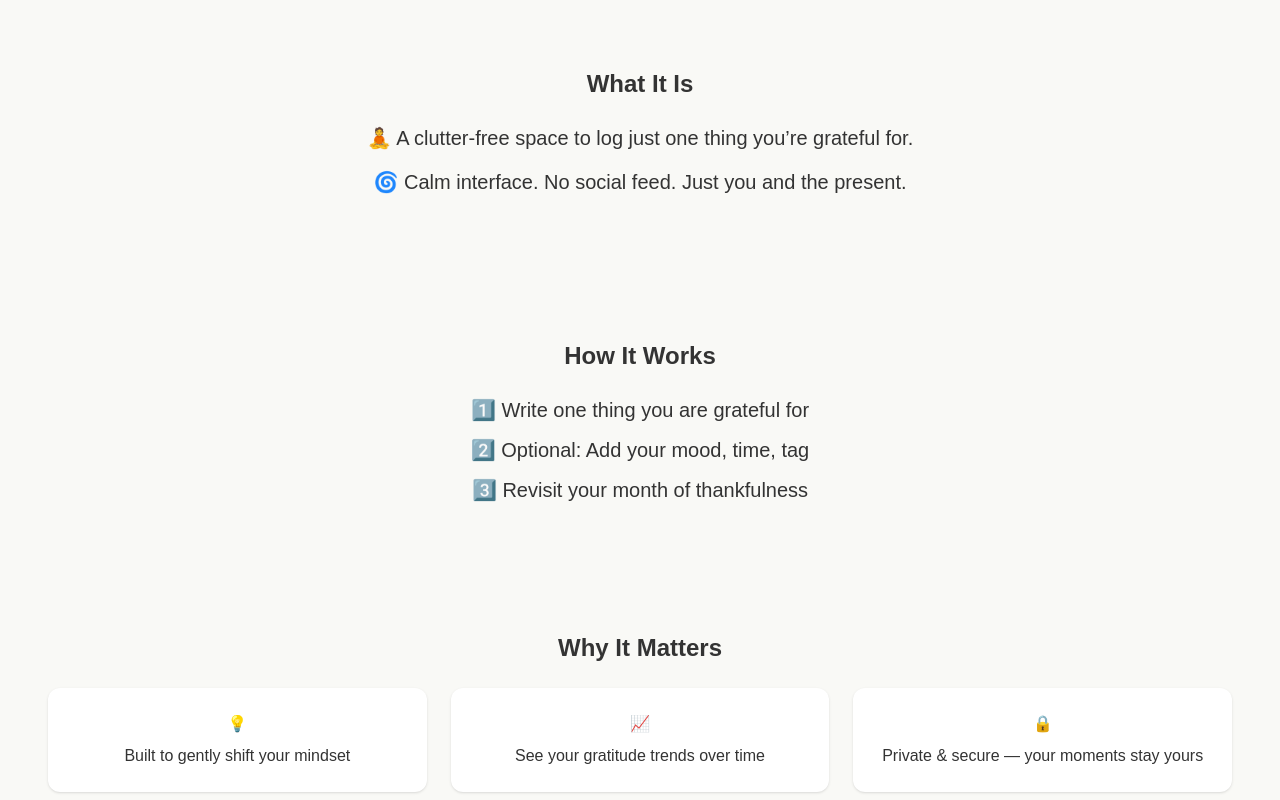
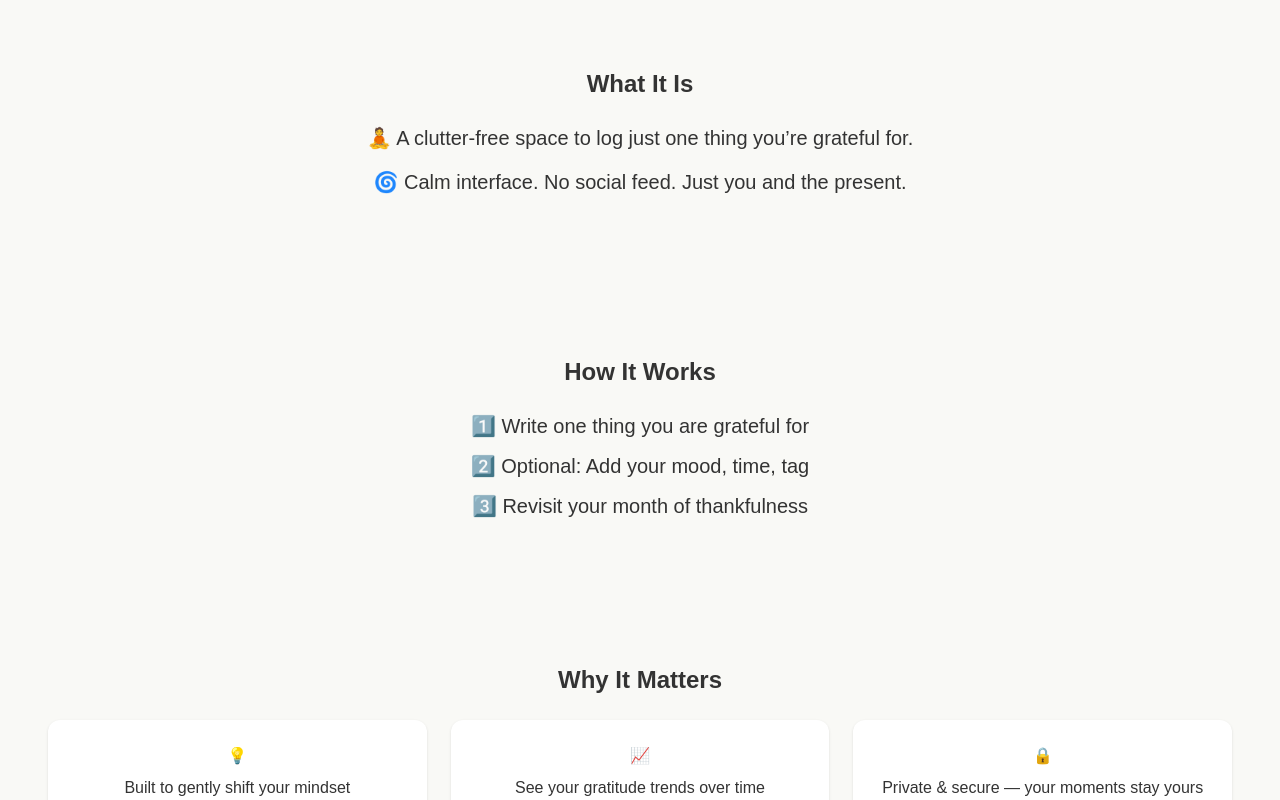
Before and after one commit to daydreamingprince/gratitrack-legacy, a Next.js app: page / in a window 1280 px wide. Shown: the part 536-1336 px from the top of the page. Built offline with nearby package versions, Linux system fonts and the light colour scheme.

Commit message:
refactor: align 'How It Works' section with consistent spacing and structure

```diff
--- a/app/page.tsx
+++ b/app/page.tsx
@@ -71,10 +71,15 @@ export default function home() {
 
 
        {/* How It Works Section */}
+       {/*
+        We use consistent py-20 for the breathing space and px-4 for mobile padding.
+        Ordered list uses space-y-3 to keep consistent spacing between steps.
+        The fade-in effect is handled by FadeInWhenVisible.
+      */}
         <FadeInWhenVisible>
-        <section className="text-center py-16 px-4">
+        <section className="text-center py-20 px-4">
           <h3 className="text-2xl font-semibold mb-6">How It Works</h3>
-          <ol className="space-y-3 text-xl">
+          <ol className="text-xl space-y-3">
             <li>1️⃣ Write one thing you are grateful for</li>
             <li>2️⃣ Optional: Add your mood, time, tag</li>
             <li>3️⃣ Revisit your month of thankfulness</li>
```
